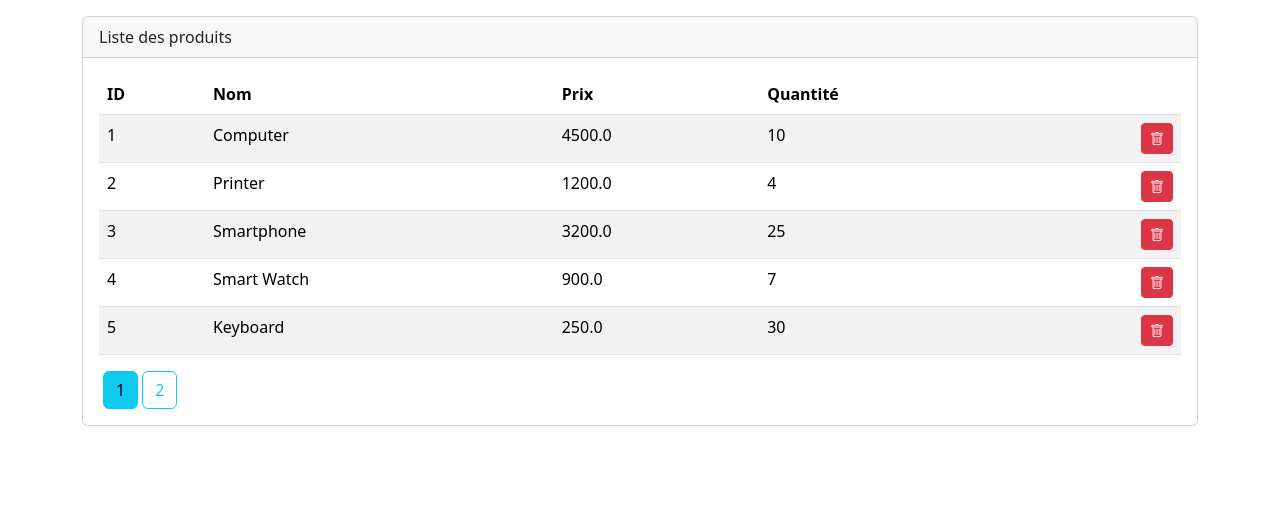
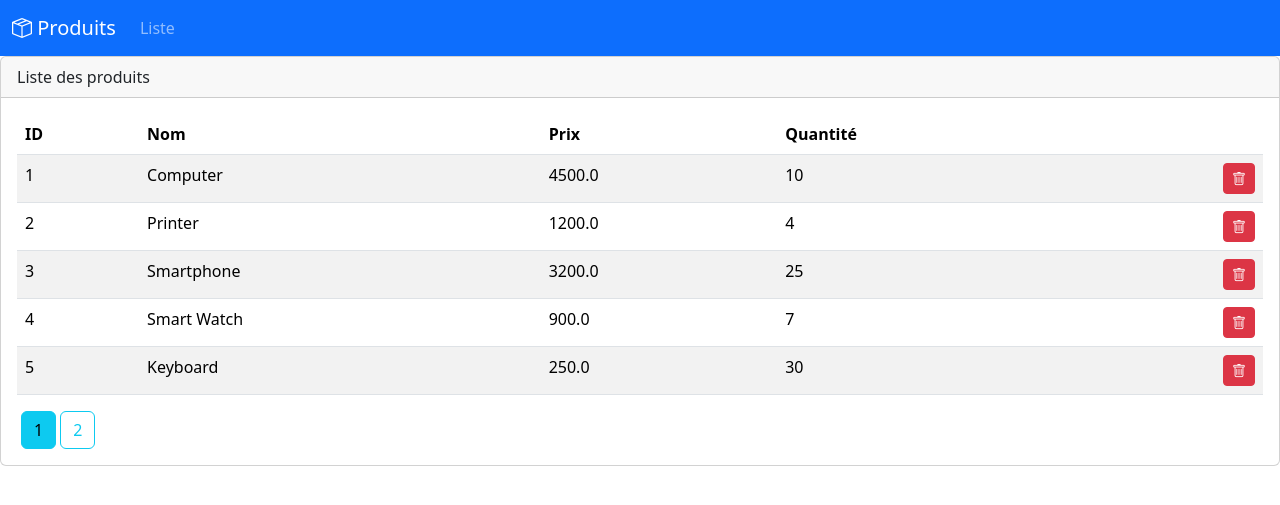
Before and after one commit to yahya-DEV999/tp3-mvc, a Spring Boot app: page /index in a window 1280 px wide. Shown: the top 505 px of the page. Run offline with Spring Boot 4, Linux system fonts and the light colour scheme; data comes from the database, SQL or seed files in the repository; some libraries are stand-ins or nearby versions.

Commit message:
Etape 6.2 : page template basee sur Thymeleaf Layout et Bootstrap

```diff
--- /dev/null
+++ b/src/main/resources/templates/layout1.html
@@ -0,0 +1,24 @@
+<!DOCTYPE html>
+<html lang="fr" xmlns:th="http://www.thymeleaf.org"
+      xmlns:layout="http://www.ultraq.net.nz/thymeleaf/layout">
+<head>
+    <meta charset="UTF-8">
+    <meta name="viewport" content="width=device-width, initial-scale=1">
+    <title>Gestion des produits</title>
+    <link rel="stylesheet" href="/webjars/bootstrap/5.3.3/css/bootstrap.min.css">
+    <link rel="stylesheet" href="/webjars/bootstrap-icons/1.11.3/font/bootstrap-icons.css">
+    <script src="/webjars/bootstrap/5.3.3/js/bootstrap.bundle.min.js"></script>
+</head>
+<body>
+<nav class="navbar navbar-expand-sm navbar-dark bg-primary">
+    <div class="container-fluid">
+        <a class="navbar-brand" th:href="@{/index}"><i class="bi bi-box-seam"></i> Produits</a>
+        <ul class="navbar-nav me-auto">
+            <li class="nav-item"><a class="nav-link" th:href="@{/index}">Liste</a></li>
+        </ul>
+    </div>
+</nav>
+
+<section layout:fragment="content1" class="container mt-3"></section>
+</body>
+</html>
--- a/src/main/resources/templates/products.html
+++ b/src/main/resources/templates/products.html
@@ -1,13 +1,12 @@
 <!DOCTYPE html>
-<html lang="fr" xmlns:th="http://www.thymeleaf.org">
+<html lang="fr" xmlns:th="http://www.thymeleaf.org"
+      xmlns:layout="http://www.ultraq.net.nz/thymeleaf/layout"
+      layout:decorate="~{layout1}">
 <head>
-    <meta charset="UTF-8">
     <title>Liste des produits</title>
-    <link rel="stylesheet" href="/webjars/bootstrap/5.3.3/css/bootstrap.min.css">
-    <link rel="stylesheet" href="/webjars/bootstrap-icons/1.11.3/font/bootstrap-icons.css">
 </head>
 <body>
-<div class="container mt-3">
+<div layout:fragment="content1">
     <div class="card">
         <div class="card-header">Liste des produits</div>
         <div class="card-body">
```
Also changed, not shown: README.md.
